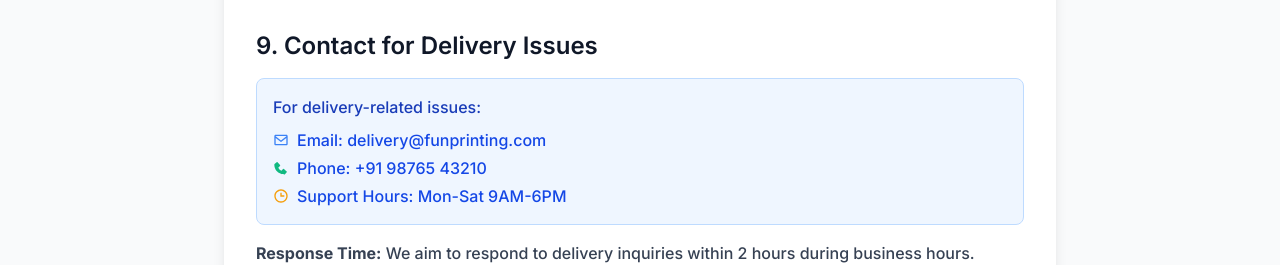
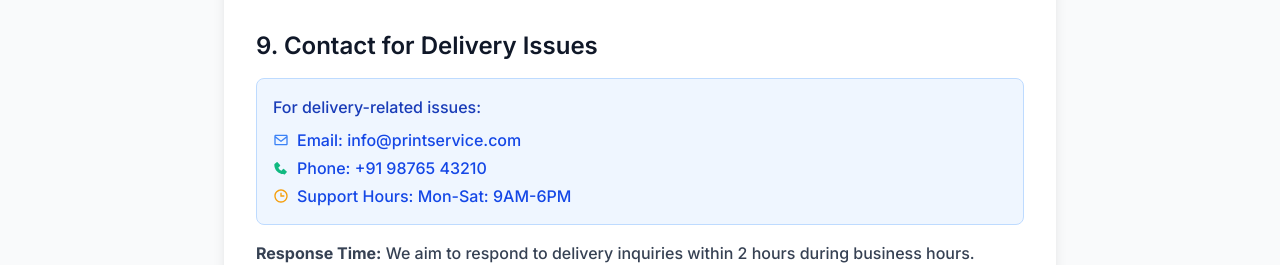
Before and after one commit to AdityaPandey-DEV/funPrinting, a Next.js app: page /shipping-delivery in a window 1280 px wide. Shown: the part 3062-3327 px from the top of the page. Built offline with nearby package versions, Linux system fonts and the light colour scheme; no server answers; the database is empty.

Commit message:
Fix build errors and add debug instrumentation for monetization settings

```diff
--- a/src/app/api/templates/[id]/route.ts
+++ b/src/app/api/templates/[id]/route.ts
@@ -4,6 +4,7 @@
 import User from '@/models/User';
 import { getCurrentUser, canViewTemplate, canEditTemplate, canDeleteTemplate, isAdminUser } from '@/lib/templateAuth';
 import { generateFormSchema } from '@/lib/docxProcessor';
+import fs from 'fs';
 
 // GET: Get template details (if public or owned by user)
 export async function GET(
@@ -119,11 +120,10 @@
     const { name, description, category, placeholders, formSchema, isPublic, isPaid, price, allowFreeDownload } = body;
 
     // #region agent log
-    const fs = require('fs');
     const logPath = 'c:\\Users\\kings\\OneDrive\\Desktop\\New folder\\.cursor\\debug.log';
     try {
       fs.appendFileSync(logPath, JSON.stringify({location:'api/templates/[id]/route.ts:118',message:'PUT request body received',data:{body,extractedFields:{isPaid,price,allowFreeDownload}},timestamp:Date.now(),sessionId:'debug-session',runId:'run1',hypothesisId:'B'})+'\n');
-    } catch(e) {}
+    } catch(_e) {}
     // #endregion
 
     await connectDB();
@@ -162,7 +162,7 @@
     // #region agent log
     try {
       fs.appendFileSync(logPath, JSON.stringify({location:'api/templates/[id]/route.ts:152',message:'Before save - template monetization fields',data:{templateIsPaid:template.isPaid,templatePrice:template.price,templateAllowFreeDownload:template.allowFreeDownload},timestamp:Date.now(),sessionId:'debug-session',runId:'run1',hypothesisId:'B'})+'\n');
-    } catch(e) {}
+    } catch(_e) {}
     // #endregion
 
     await template.save();
@@ -170,7 +170,7 @@
     // #region agent log
     try {
       fs.appendFileSync(logPath, JSON.stringify({location:'api/templates/[id]/route.ts:154',message:'After save - template monetization fields',data:{templateIsPaid:template.isPaid,templatePrice:template.price,templateAllowFreeDownload:template.allowFreeDownload},timestamp:Date.now(),sessionId:'debug-session',runId:'run1',hypothesisId:'B'})+'\n');
-    } catch(e) {}
+    } catch(_e) {}
     // #endregion
 
     return NextResponse.json({
--- a/src/app/cancellation-refund/page.tsx
+++ b/src/app/cancellation-refund/page.tsx
@@ -2,8 +2,10 @@
 
 import Link from 'next/link';
 import { EmailIcon, PhoneIcon, ClockIcon } from '@/components/SocialIcons';
+import { useAdminInfo } from '@/hooks/useAdminInfo';
 
 export default function CancellationRefundPage() {
+  const { adminInfo } = useAdminInfo();
   return (
     <div className="min-h-screen bg-gray-50 py-12">
       <div className="max-w-4xl mx-auto px-4 sm:px-6 lg:px-8">
@@ -119,15 +121,15 @@
                 <ul className="text-blue-700 space-y-1">
                   <li className="flex items-center gap-2">
                     <EmailIcon size={16} className="w-4 h-4" />
-                    Email: support@funprinting.com
+                    Email: {adminInfo?.email || 'info@printservice.com'}
                   </li>
                   <li className="flex items-center gap-2">
                     <PhoneIcon size={16} className="w-4 h-4" />
-                    Phone: +91 98765 43210
+                    Phone: {adminInfo?.phone || '+91 98765 43210'}
                   </li>
                   <li className="flex items-center gap-2">
                     <ClockIcon size={16} className="w-4 h-4" />
-                    Business Hours: Mon-Sat 9AM-6PM
+                    Business Hours: {adminInfo?.businessHours ? `${adminInfo.businessHours.monday} - ${adminInfo.businessHours.saturday}` : 'Mon-Sat: 9AM-6PM'}
                   </li>
                 </ul>
               </div>
--- a/src/app/contact/page.tsx
+++ b/src/app/contact/page.tsx
@@ -70,7 +70,7 @@
                   <h3 className="text-lg font-medium text-gray-900">Phone</h3>
                   <p className="text-gray-600">{adminInfo?.phone || '+91 98765 43210'}</p>
                   <p className="text-sm text-gray-500">
-                    {adminInfo?.businessHours ? `${adminInfo.businessHours.monday} - ${adminInfo.businessHours.saturday}` : 'Mon-Sat: 9:00 AM - 6:00 PM'}
+                    {adminInfo?.businessHours ? `${adminInfo.businessHours.monday} - ${adminInfo.businessHours.saturday}` : 'Mon-Sat: 9AM-6PM'}
                   </p>
                 </div>
               </div>
@@ -85,7 +85,7 @@
                 </div>
                 <div>
                   <h3 className="text-lg font-medium text-gray-900">Email</h3>
-                  <p className="text-gray-600">{adminInfo?.email || 'support@funprinting.com'}</p>
+                  <p className="text-gray-600">{adminInfo?.email || 'info@printservice.com'}</p>
                   <p className="text-sm text-gray-500">We respond within 24 hours</p>
                 </div>
               </div>
--- a/src/app/privacy/page.tsx
+++ b/src/app/privacy/page.tsx
@@ -1,8 +1,10 @@
 'use client';
 
 import Link from 'next/link';
+import { useAdminInfo } from '@/hooks/useAdminInfo';
 
 export default function PrivacyPage() {
+  const { adminInfo } = useAdminInfo();
   return (
     <div className="min-h-screen bg-gray-50 py-12">
       <div className="max-w-4xl mx-auto px-4 sm:px-6 lg:px-8">
@@ -83,8 +85,8 @@
                 If you have questions about this privacy policy, please contact us:
               </p>
               <ul className="list-none pl-6 text-gray-700 mb-4">
-                <li>Email: privacy@funprinting.com</li>
-                <li>Phone: +91 98765 43210</li>
+                <li>Email: {adminInfo?.email || 'info@printservice.com'}</li>
+                <li>Phone: {adminInfo?.phone || '+91 98765 43210'}</li>
               </ul>
             </section>
           </div>
--- a/src/app/return-policy/page.tsx
+++ b/src/app/return-policy/page.tsx
@@ -1,8 +1,10 @@
 'use client';
 
 import Link from 'next/link';
+import { useAdminInfo } from '@/hooks/useAdminInfo';
 
 export default function ReturnPolicyPage() {
+  const { adminInfo } = useAdminInfo();
   return (
     <div className="min-h-screen bg-gray-50 py-12">
       <div className="max-w-4xl mx-auto px-4 sm:px-6 lg:px-8">
@@ -57,9 +59,9 @@
                 For return requests, please contact us:
               </p>
               <ul className="list-none pl-6 text-gray-700 mb-4">
-                <li>Email: returns@funprinting.com</li>
-                <li>Phone: +91 98765 43210</li>
-                <li>Business Hours: Mon-Sat 9AM-6PM</li>
+                <li>Email: {adminInfo?.email || 'info@printservice.com'}</li>
+                <li>Phone: {adminInfo?.phone || '+91 98765 43210'}</li>
+                <li>Business Hours: {adminInfo?.businessHours ? `${adminInfo.businessHours.monday} - ${adminInfo.businessHours.saturday}` : 'Mon-Sat: 9AM-6PM'}</li>
               </ul>
             </section>
           </div>
--- a/src/app/shipping-delivery/page.tsx
+++ b/src/app/shipping-delivery/page.tsx
@@ -2,8 +2,10 @@
 
 import Link from 'next/link';
 import { EmailIcon, PhoneIcon, ClockIcon } from '@/components/SocialIcons';
+import { useAdminInfo } from '@/hooks/useAdminInfo';
 
 export default function ShippingDeliveryPage() {
+  const { adminInfo } = useAdminInfo();
   return (
     <div className="min-h-screen bg-gray-50 py-12">
       <div className="max-w-4xl mx-auto px-4 sm:px-6 lg:px-8">
@@ -228,15 +230,15 @@
                 <ul className="text-blue-700 space-y-1">
                   <li className="flex items-center gap-2">
                     <EmailIcon size={16} className="w-4 h-4" />
-                    Email: delivery@funprinting.com
+                    Email: {adminInfo?.email || 'info@printservice.com'}
                   </li>
                   <li className="flex items-center gap-2">
                     <PhoneIcon size={16} className="w-4 h-4" />
-                    Phone: +91 98765 43210
+                    Phone: {adminInfo?.phone || '+91 98765 43210'}
                   </li>
                   <li className="flex items-center gap-2">
                     <ClockIcon size={16} className="w-4 h-4" />
-                    Support Hours: Mon-Sat 9AM-6PM
+                    Support Hours: {adminInfo?.businessHours ? `${adminInfo.businessHours.monday} - ${adminInfo.businessHours.saturday}` : 'Mon-Sat: 9AM-6PM'}
                   </li>
                 </ul>
               </div>
--- a/src/app/terms/page.tsx
+++ b/src/app/terms/page.tsx
@@ -1,8 +1,10 @@
 'use client';
 
 import Link from 'next/link';
+import { useAdminInfo } from '@/hooks/useAdminInfo';
 
 export default function TermsPage() {
+  const { adminInfo } = useAdminInfo();
   return (
     <div className="min-h-screen bg-gray-50 py-12">
       <div className="max-w-4xl mx-auto px-4 sm:px-6 lg:px-8">
@@ -108,9 +110,9 @@
                 For questions about these terms, please contact us:
               </p>
               <ul className="list-none pl-6 text-gray-700 mb-4">
-                <li>Email: support@funprinting.com</li>
-                <li>Phone: +91 98765 43210</li>
-                <li>Address: [Your Business Address]</li>
+                <li>Email: {adminInfo?.email || 'info@printservice.com'}</li>
+                <li>Phone: {adminInfo?.phone || '+91 98765 43210'}</li>
+                <li>Address: {adminInfo?.address ? `${adminInfo.address}, ${adminInfo.city}, ${adminInfo.state} ${adminInfo.pincode}` : 'College Campus'}</li>
               </ul>
             </section>
           </div>
```
